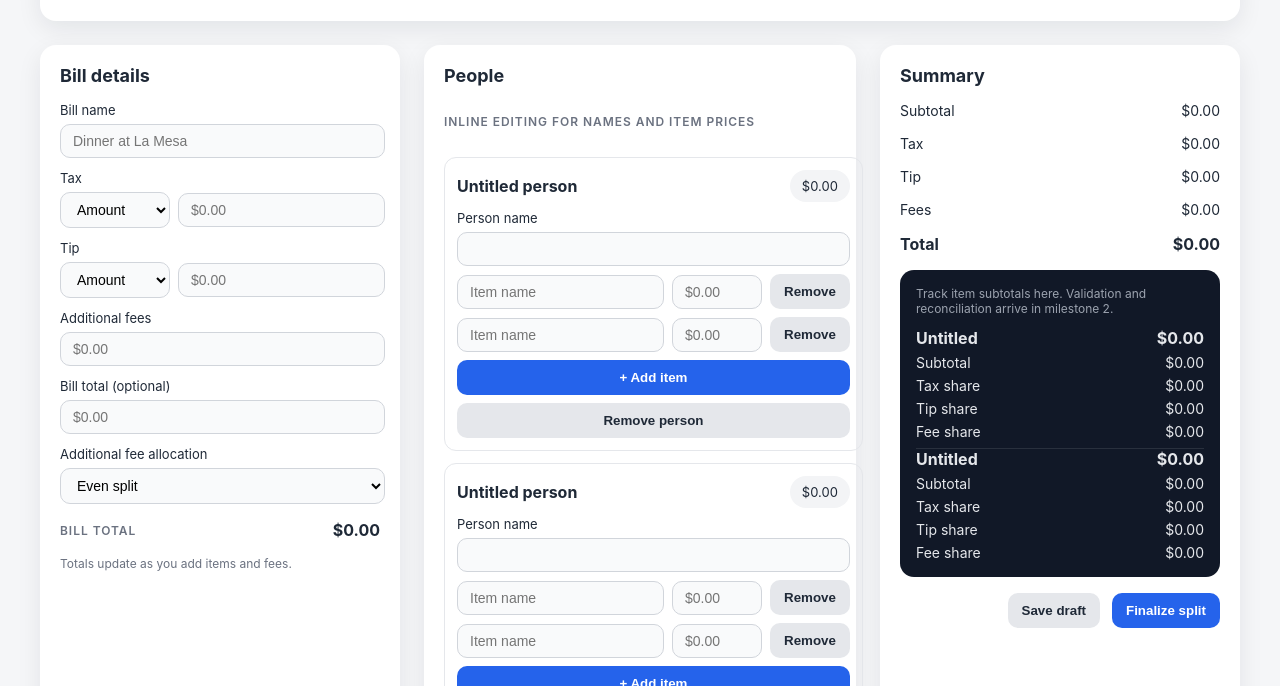
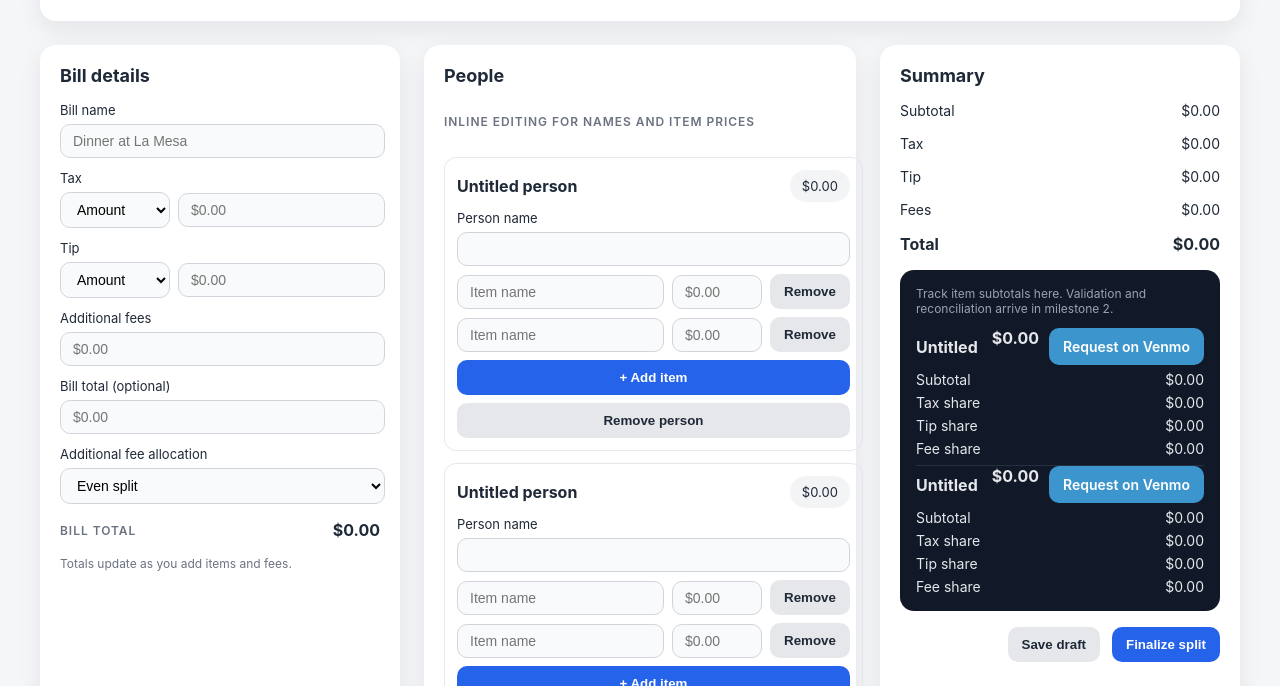
Before and after one commit to Deanstirrat/bill_splitter, a plain HTML site: page index.html in a window 1280 px wide. Shown: the part 114-800 px from the top of the page. Drawn offline with Linux system fonts and the light colour scheme.

Commit message:
Add Venmo request links per person

```diff
--- a/index.html
+++ b/index.html
@@ -229,6 +229,15 @@
         display: flex;
         justify-content: flex-end;
         gap: 12px;
+      }
+
+      .button.venmo {
+        background: #3d95ce;
+        color: white;
+        text-decoration: none;
+        display: inline-flex;
+        align-items: center;
+        justify-content: center;
       }
 
       .helper-text {
@@ -497,12 +506,24 @@
         state.people.forEach((person) => {
           const totals = getPersonTotals(person);
           const name = person.name || "Untitled";
+          const note = state.bill.name.trim() || "Bill split";
+          const venmoParams = new URLSearchParams({
+            txn: "charge",
+            amount: totals.total.toFixed(2),
+            note,
+          });
+          const venmoLink = `venmo://paycharge?${venmoParams.toString()}`;
           const block = document.createElement("div");
           block.className = "person-breakdown";
           block.innerHTML = `
             <div class="summary-row">
               <strong>${name}</strong>
-              <strong>${formatCurrency(totals.total)}</strong>
+              <div class="button-row">
+                <strong>${formatCurrency(totals.total)}</strong>
+                <a class="button venmo" href="${venmoLink}" target="_blank" rel="noopener">
+                  Request on Venmo
+                </a>
+              </div>
             </div>
             <div class="summary-row">
               <span>Subtotal</span>
```
